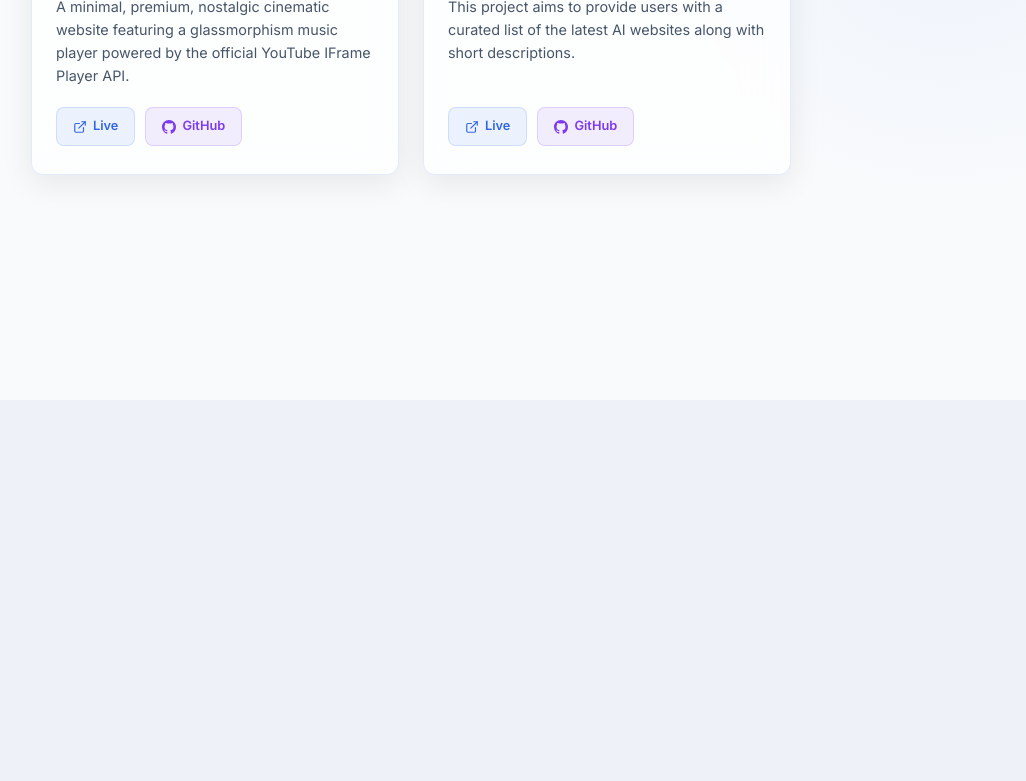
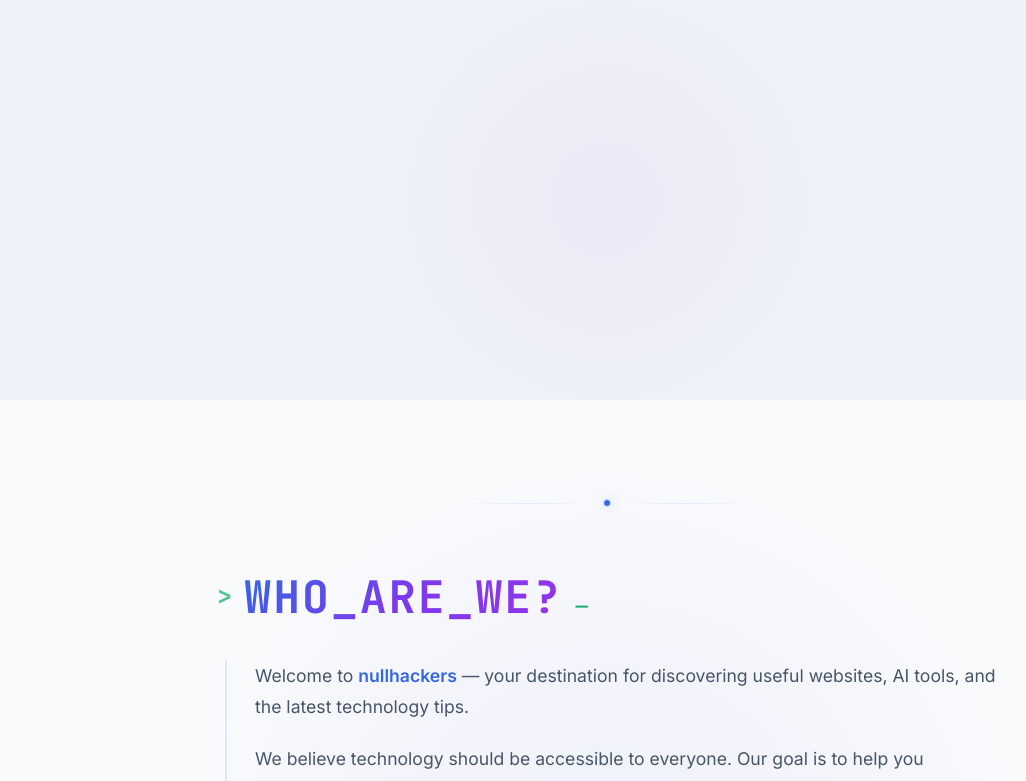
Before and after one commit to nullhackers/nullhackers, a React (Vite) app: page / in a window 1280 px wide. Shown: the part 2000-2781 px from the top of the page, without its empty margins (33-1059 px from the left). Built offline with nearby package versions, Linux system fonts and the light colour scheme.

Commit message:
feat: about us section

```diff
--- a/src/App.jsx
+++ b/src/App.jsx
@@ -1,8 +1,9 @@
 import Navbar from './components/Navbar/Navbar';
 import Hero from './components/Hero/Hero';
-import InteractiveSection from './components/InteractiveSection/InteractiveSection';
+import YouTubeSection from './components/YouTube/YouTubeSection';
 import ProjectsSection from './components/Projects/ProjectsSection';
 import ReservedSection from './components/ReservedSection/ReservedSection';
+import AboutUs from './components/AboutUs/AboutUs';
 import FinalSection from './components/FinalSection/FinalSection';
 
 export default function App() {
@@ -11,9 +12,10 @@ export default function App() {
       <Navbar />
       <main>
         <Hero />
-        <InteractiveSection />
+        <YouTubeSection />
         <ProjectsSection />
         <ReservedSection />
+        <AboutUs />
         <FinalSection />
       </main>
     </>
--- /dev/null
+++ b/src/components/AboutUs/AboutUs.css
@@ -0,0 +1,305 @@
+/* ============================================
+   ABOUT US SECTION
+   ============================================ */
+
+.about-us {
+  position: relative;
+  padding: 100px 5% 80px;
+  overflow: hidden;
+}
+
+/* Cursor-following gradient glow */
+.about-us__glow-layer {
+  position: absolute;
+  inset: 0;
+  background: radial-gradient(
+    600px circle at var(--mouse-x, 50%) var(--mouse-y, 50%),
+    rgba(79, 140, 255, 0.05),
+    rgba(139, 92, 246, 0.03) 40%,
+    transparent 70%
+  );
+  pointer-events: none;
+  z-index: 0;
+  transition: background 0.1s ease;
+}
+
+[data-theme="light"] .about-us__glow-layer {
+  background: radial-gradient(
+    600px circle at var(--mouse-x, 50%) var(--mouse-y, 50%),
+    rgba(51, 102, 230, 0.05),
+    rgba(124, 58, 237, 0.03) 40%,
+    transparent 70%
+  );
+}
+
+/* Content wrapper with reveal animation */
+.about-us__content {
+  position: relative;
+  z-index: 2;
+  max-width: 780px;
+  margin: 0 auto;
+  opacity: 0;
+  transform: translateY(30px);
+  transition: opacity 0.8s ease, transform 0.8s ease;
+}
+
+.about-us__content--visible {
+  opacity: 1;
+  transform: translateY(0);
+}
+
+/* Decorative divider */
+.about-us__divider {
+  display: flex;
+  align-items: center;
+  gap: 16px;
+  margin-bottom: 64px;
+  justify-content: center;
+}
+
+.about-us__divider-line {
+  flex: 1;
+  max-width: 120px;
+  height: 1px;
+  background: linear-gradient(
+    90deg,
+    transparent,
+    var(--glass-border),
+    transparent
+  );
+}
+
+.about-us__divider-dot {
+  width: 6px;
+  height: 6px;
+  border-radius: 50%;
+  background: var(--accent-blue);
+  box-shadow: 0 0 12px rgba(79, 140, 255, 0.4);
+  animation: about-us-pulse 3s ease-in-out infinite;
+}
+
+@keyframes about-us-pulse {
+  0%, 100% {
+    box-shadow: 0 0 12px rgba(79, 140, 255, 0.4);
+    transform: scale(1);
+  }
+  50% {
+    box-shadow: 0 0 20px rgba(79, 140, 255, 0.6);
+    transform: scale(1.2);
+  }
+}
+
+/* ---- MAIN SECTION ---- */
+.about-us__main {
+  margin-bottom: 64px;
+}
+
+/* Terminal-style heading */
+.about-us__heading-wrap {
+  display: flex;
+  align-items: center;
+  gap: 12px;
+  margin-bottom: 36px;
+}
+
+.about-us__prompt {
+  font-size: clamp(1.2rem, 3vw, 1.6rem);
+  color: var(--accent-terminal);
+  font-weight: 700;
+  opacity: 0.7;
+}
+
+.about-us__heading {
+  font-size: clamp(1.6rem, 4.5vw, 2.8rem);
+  font-weight: 800;
+  letter-spacing: 2px;
+  background: linear-gradient(
+    135deg,
+    var(--accent-blue) 0%,
+    var(--accent-purple) 50%,
+    var(--accent-violet) 100%
+  );
+  -webkit-background-clip: text;
+  -webkit-text-fill-color: transparent;
+  background-clip: text;
+}
+
+.about-us__cursor {
+  font-size: clamp(1.2rem, 3vw, 1.6rem);
+  color: var(--accent-terminal);
+  animation: about-us-blink 1s step-end infinite;
+}
+
+@keyframes about-us-blink {
+  0%, 100% { opacity: 1; }
+  50% { opacity: 0; }
+}
+
+/* Body text */
+.about-us__body {
+  display: flex;
+  flex-direction: column;
+  gap: 20px;
+  border-left: 2px solid var(--glass-border);
+  margin-left: 8px;
+  padding-left: 28px;
+}
+
+.about-us__text {
+  font-size: clamp(0.95rem, 1.8vw, 1.1rem);
+  line-height: 1.8;
+  color: var(--text-muted);
+  font-weight: 400;
+}
+
+.about-us__highlight {
+  color: var(--accent-blue);
+  font-weight: 600;
+}
+
+/* ---- CONNECT SECTION ---- */
+.about-us__connect {
+  background: var(--glass-bg);
+  backdrop-filter: blur(20px);
+  -webkit-backdrop-filter: blur(20px);
+  border: 1px solid var(--glass-border);
+  border-radius: var(--border-radius-lg);
+  padding: 48px 40px;
+  margin-bottom: 56px;
+  position: relative;
+  overflow: hidden;
+  box-shadow: var(--glass-shadow);
+}
+
+/* Subtle corner accent */
+.about-us__connect::before {
+  content: '';
+  position: absolute;
+  top: 0;
+  left: 0;
+  width: 80px;
+  height: 80px;
+  background: radial-gradient(
+    circle at 0 0,
+    rgba(79, 140, 255, 0.08),
+    transparent 70%
+  );
+  pointer-events: none;
+}
+
+.about-us__connect::after {
+  content: '';
+  position: absolute;
+  bottom: 0;
+  right: 0;
+  width: 80px;
+  height: 80px;
+  background: radial-gradient(
+    circle at 100% 100%,
+    rgba(139, 92, 246, 0.08),
+    transparent 70%
+  );
+  pointer-events: none;
+}
+
+.about-us__connect-header {
+  display: flex;
+  align-items: center;
+  gap: 14px;
+  margin-bottom: 20px;
+  justify-content: center;
+}
+
+.about-us__connect-bracket {
+  font-size: 1.4rem;
+  color: var(--accent-terminal);
+  opacity: 0.5;
+  font-weight: 400;
+}
+
+.about-us__connect-title {
+  font-size: clamp(1.2rem, 3vw, 1.6rem);
+  font-weight: 700;
+  color: var(--text-primary);
+  letter-spacing: 0.5px;
+}
+
+.about-us__connect-text {
+  font-size: clamp(0.9rem, 1.6vw, 1rem);
+  line-height: 1.7;
+  color: var(--text-muted);
+  text-align: center;
+  margin-bottom: 32px;
+  max-width: 540px;
+  margin-left: auto;
+  margin-right: auto;
+}
+
+.about-us__socials {
+  justify-content: center;
+}
+
+/* ---- SIGNATURE ---- */
+.about-us__signature {
+  display: flex;
+  align-items: center;
+  justify-content: center;
+  gap: 12px;
+  padding-top: 16px;
+}
+
+.about-us__signature-dash {
+  font-size: 1.2rem;
+  color: var(--text-dim);
+}
+
+.about-us__signature-text {
+  font-size: clamp(0.9rem, 1.6vw, 1.05rem);
+  font-weight: 600;
+  background: var(--gradient-brand);
+  -webkit-background-clip: text;
+  -webkit-text-fill-color: transparent;
+  background-clip: text;
+  letter-spacing: 1px;
+}
+
+/* ---- RESPONSIVE ---- */
+@media (max-width: 1024px) {
+  .about-us {
+    padding: 80px 5% 60px;
+  }
+}
+
+@media (max-width: 640px) {
+  .about-us {
+    padding: 60px 5% 48px;
+  }
+
+  .about-us__divider {
+    margin-bottom: 40px;
+  }
+
+  .about-us__main {
+    margin-bottom: 48px;
+  }
+
+  .about-us__heading-wrap {
+    margin-bottom: 28px;
+    gap: 8px;
+  }
+
+  .about-us__body {
+    padding-left: 20px;
+    margin-left: 4px;
+    gap: 16px;
+  }
+
+  .about-us__connect {
+    padding: 32px 24px;
+    margin-bottom: 40px;
+  }
+
+  .about-us__connect-header {
+    gap: 10px;
+  }
+}
--- /dev/null
+++ b/src/components/AboutUs/AboutUs.jsx
@@ -0,0 +1,92 @@
+import { useRef, useCallback, useEffect, useState } from 'react';
+import SocialLinks from '../Hero/SocialLinks';
+import './AboutUs.css';
+
+export default function AboutUs() {
+  const sectionRef = useRef(null);
+  const [isVisible, setIsVisible] = useState(false);
+
+  const handleMouseMove = useCallback((e) => {
+    const section = sectionRef.current;
+    if (!section) return;
+    const rect = section.getBoundingClientRect();
+    const x = ((e.clientX - rect.left) / rect.width) * 100;
+    const y = ((e.clientY - rect.top) / rect.height) * 100;
+    section.style.setProperty('--mouse-x', `${x}%`);
+    section.style.setProperty('--mouse-y', `${y}%`);
+  }, []);
+
+  useEffect(() => {
+    const observer = new IntersectionObserver(
+      ([entry]) => {
+        if (entry.isIntersecting) {
+          setIsVisible(true);
+          observer.disconnect();
+        }
+      },
+      { threshold: 0.15 }
+    );
+    if (sectionRef.current) observer.observe(sectionRef.current);
+    return () => observer.disconnect();
+  }, []);
+
+  return (
+    <section
+      className="about-us"
+      id="about-us"
+      ref={sectionRef}
+      onMouseMove={handleMouseMove}
+    >
+      {/* Subtle glow layer */}
+      <div className="about-us__glow-layer" />
+
+      <div className={`about-us__content ${isVisible ? 'about-us__content--visible' : ''}`}>
+        {/* Decorative top border line */}
+        <div className="about-us__divider">
+          <span className="about-us__divider-line" />
+          <span className="about-us__divider-dot" />
+          <span className="about-us__divider-line" />
+        </div>
+
+        {/* Main About Section */}
+        <div className="about-us__main">
+          <div className="about-us__heading-wrap">
+            <span className="about-us__prompt mono">&gt;</span>
+            <h2 className="about-us__heading mono">WHO_ARE_WE?</h2>
+            <span className="about-us__cursor mono">_</span>
+          </div>
+
+          <div className="about-us__body">
+            <p className="about-us__text">
+              Welcome to <span className="about-us__highlight">nullhackers</span> — your destination for discovering useful websites, AI tools, and the latest technology tips.
+            </p>
+            <p className="about-us__text">
+              We believe technology should be accessible to everyone. Our goal is to help you discover powerful tools, learn new things, and make the most out of the internet — without unnecessary complexity.
+            </p>
+          </div>
+        </div>
+
+        {/* Connect With Us Section */}
+        <div className="about-us__connect">
+          <div className="about-us__connect-header">
+            <span className="about-us__connect-bracket mono">{`{`}</span>
+            <h3 className="about-us__connect-title">Connect With Us</h3>
+            <span className="about-us__connect-bracket mono">{`}`}</span>
+          </div>
+
+          <p className="about-us__connect-text">
+            Follow nullhackers on social media to stay updated with the latest AI tools, useful websites, and tech discoveries.
+          </p>
+
+          <SocialLinks className="about-us__socials" />
+        </div>
+
+        {/* Team Signature */}
+        <div className="about-us__signature">
+          <span className="about-us__signature-dash">—</span>
+          <span className="about-us__signature-text mono">Team nullhackers</span>
+        </div>
+      </div>
+    </section>
+  );
+}
--- a/src/components/Navbar/Navbar.jsx
+++ b/src/components/Navbar/Navbar.jsx
@@ -3,7 +3,7 @@ import ThemeToggle from '../ThemeToggle/ThemeToggle';
 import './Navbar.css';
 
 const navLinks = [
-  { label: 'About', target: 'interactive-section' },
+  { label: 'About', target: 'about-us' },
   { label: 'AI', target: 'reserved-section' },
   { label: 'Contact Us', target: 'final-section' },
 ];
```
